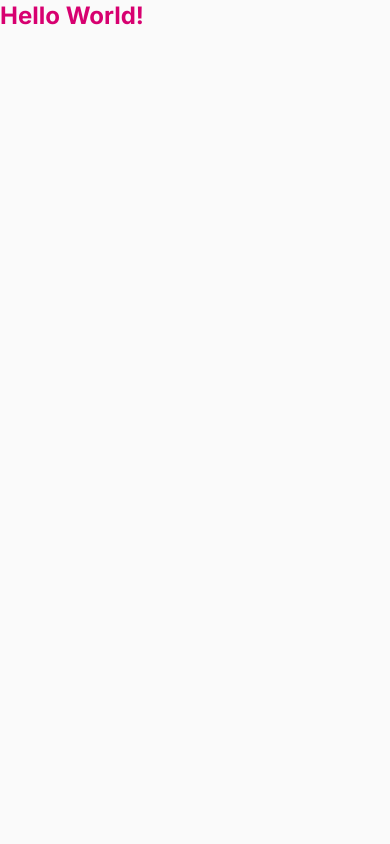
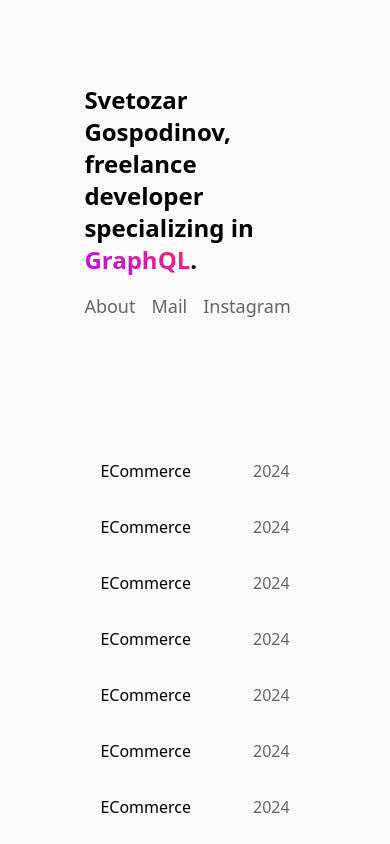
Before and after one commit to svetozar12/portfolio, a Next.js app: page / in a window 390 px wide. Shown: the top 844 px of the page. Built offline with nearby package versions, Linux system fonts and the light colour scheme.

Commit message:
mobile modal

```diff
--- /dev/null
+++ b/src/components/Links.tsx
@@ -0,0 +1,20 @@
+import React from "react";
+
+const Links = () => {
+  const links = [
+    { name: "About", url: "#" },
+    { name: "Mail", url: "#" },
+    { name: "Instagram", url: "https://www.instagram.com/sgospodinov02" },
+  ];
+  return (
+    <div className="flex gap-4 mt-4">
+      {links.map(({ name, url }) => (
+        <a className="text-lg" key={name + url} href={url}>
+          {name}
+        </a>
+      ))}
+    </div>
+  );
+};
+
+export default Links;
--- /dev/null
+++ b/src/components/OverView.tsx
@@ -0,0 +1,30 @@
+import React from "react";
+import Links from "./Links";
+import styles from "./style.module.css";
+
+const Overview = () => {
+  return (
+    <div
+      className={`relative flex justify-center flex-col items-start order-1 flex-grow xl:sticky xl:top-0 xl:order-2 ${styles.container}`}
+    >
+      <h1 className="font-bold text-2xl">
+        Svetozar Gospodinov,<br></br> freelance developer specializing in{" "}
+        <span
+          style={{
+            backgroundImage: "linear-gradient(214deg, #ff285c, #b010fb)",
+            backgroundClip: "text",
+            WebkitBackgroundClip: "text",
+            color: "transparent",
+          }}
+        >
+          {" "}
+          GraphQL
+        </span>
+        .
+      </h1>
+      <Links />
+    </div>
+  );
+};
+
+export default Overview;
--- /dev/null
+++ b/src/components/ProjectList/ProjectList.tsx
@@ -0,0 +1,41 @@
+import React, { useEffect, useState } from "react";
+import styles from "./style.module.css";
+
+interface IProjectList {
+  onInteraction: (item: React.JSX.Element) => void;
+}
+
+const ProjectList = ({ onInteraction }: IProjectList) => {
+  const [projects, setProjects] = useState<
+    Array<{ name: string; year: number; item: React.JSX.Element }>
+  >([]);
+
+  useEffect(() => {
+    const temp = [];
+    for (let index = 0; index < 20; index++) {
+      temp.push({ name: "ECommerce", year: 2024, item: <>hello + {index}</> });
+    }
+    setProjects(temp);
+  }, []);
+
+  return (
+    <div
+      className={`flex items-center order-2 flex-grow xl:order-1 justify-center xl:justify-start ${styles.container}`}
+    >
+      {projects.map(({ name, year, item }, index) => (
+        <div
+          onClick={() => onInteraction(item)}
+          className="h-12"
+          key={name + year + index}
+        >
+          <div className="rounded-2xl flex justify-between items-center cursor-default w-full px-4 py-3 gap-8 hover:shadow-2xl hover:bg-white hover:scale-110 duration-100">
+            <div>{name}</div> <div className={styles.year}>{year}</div>
+          </div>
+          <br></br>
+        </div>
+      ))}
+    </div>
+  );
+};
+
+export default ProjectList;
--- /dev/null
+++ b/src/components/ProjectList/style.module.css
@@ -0,0 +1,29 @@
+.container {
+  margin-top: 17vh;
+  margin-bottom: 15vh;
+  display: flex;
+  gap: 8px;
+  flex-direction: column;
+  width: 41.66666667%;
+}
+
+.year {
+  color: var(--color-gray-800);
+  opacity: 0.8;
+  width: fit-content !important;
+}
+
+@media (max-width: 1280px) {
+  .container {
+    margin-top: 5vh;
+    margin-bottom: 5vh;
+    width: 100%;
+    padding: 10vh 10vh 0 10vh;
+  }
+
+  .container div {
+    width: 100%;
+    display: flex;
+    justify-content: space-between;
+  }
+}
--- /dev/null
+++ b/src/components/common/Modal.tsx
@@ -0,0 +1,34 @@
+import React from "react";
+
+interface IModal {
+  open: boolean;
+  onClose: () => void;
+  children: JSX.Element;
+}
+
+const Modal = ({ open, onClose, children }: IModal) => {
+  if (!open) return null;
+
+  return (
+    <div className="w-screen h-screen fixed top-0 left-0 flex items-center justify-center z-50">
+      <div
+        onClick={onClose}
+        className="fixed inset-0  block backdrop-blur-[11px] w-screen h-screen"
+      ></div>
+      <button
+        className="absolute text-white top-10 right-10 text-2xl hover:text-gray-300 font-bold bg-black w-12 h-12 p-2 rounded-full"
+        onClick={onClose}
+      >
+        &#x2715;
+      </button>
+      <div
+        className="relative bg-white rounded-lg shadow-lg w-full max-w-md p-6 z-10"
+        onClick={(e) => e.stopPropagation()}
+      >
+        {children}
+      </div>
+    </div>
+  );
+};
+
+export default Modal;
--- /dev/null
+++ b/src/components/style.module.css
@@ -0,0 +1,13 @@
+.container {
+  padding: 20vh 10vw 20vh 0vw;
+  height: 100vh;
+  width: 58.33333333%;
+}
+
+@media (max-width: 1280px) {
+  .container {
+    padding: 10vh 10vh 0 10vh;
+    height: unset;
+    width: 100%;
+  }
+}
--- a/src/pages/index.tsx
+++ b/src/pages/index.tsx
@@ -1,9 +1,20 @@
+import { useState } from "react";
+import Overview from "../components/OverView";
+import ProjectList from "../components/ProjectList/ProjectList";
+import Modal from "../components/common/Modal";
+
 export default function Home() {
+  const [activeItem, setActiveItem] = useState<React.JSX.Element | null>(null);
   return (
-    <div className="bg-gray-50 text-black font-sans">
-      <h1 className="text-2xl font-bold text-pink-500 hover:text-pink-600">
-        Hello World!
-      </h1>
+    <div className={`bg-gray-50 flex flex-wrap max-w-full `}>
+      <ProjectList onInteraction={(item) => setActiveItem(item)} />
+      <Overview />
+
+      {activeItem && (
+        <Modal open={!!activeItem} onClose={() => setActiveItem(null)}>
+          {activeItem}
+        </Modal>
+      )}
     </div>
   );
 }
--- a/src/styles/globals.css
+++ b/src/styles/globals.css
@@ -9,10 +9,8 @@
   --color-gray-50: #fafafa;
   --color-gray-100: #f5f5f5;
   --color-gray-500: #a0aec0;
-  --color-gray-800: #2d3748;
+  --color-gray-800: rgba(0, 0, 0, 0.74);
   --color-black: #000000;
-  --color-pink-500: #ff007a;
-  --color-pink-600: #d70070;
 }
 
 body {
@@ -22,9 +20,13 @@ body {
 }
 
 a {
-  color: var(--color-pink-500);
+  color: var(--color-gray-800);
+  opacity: 0.8;
+  transition-duration: 100ms;
 }
 
 a:hover {
-  color: var(--color-pink-600);
+  color: var(--color-gray-800);
+  opacity: 0.5;
+  transition-duration: 100ms;
 }
--- a/tailwind.config.ts
+++ b/tailwind.config.ts
@@ -9,7 +9,13 @@ const config: Config = {
   theme: {
     extend: {
       fontFamily: {
-        sans: ["Inter", "Helvetica Neue", "Arial", "sans-serif"],
+        sans: [
+          "system-ui",
+          "-apple-system",
+          "BlinkMacSystemFont",
+          "Droid Sans",
+          "Helvetica Neue",
+        ],
       },
       colors: {
         white: "var(--color-white)",
```
